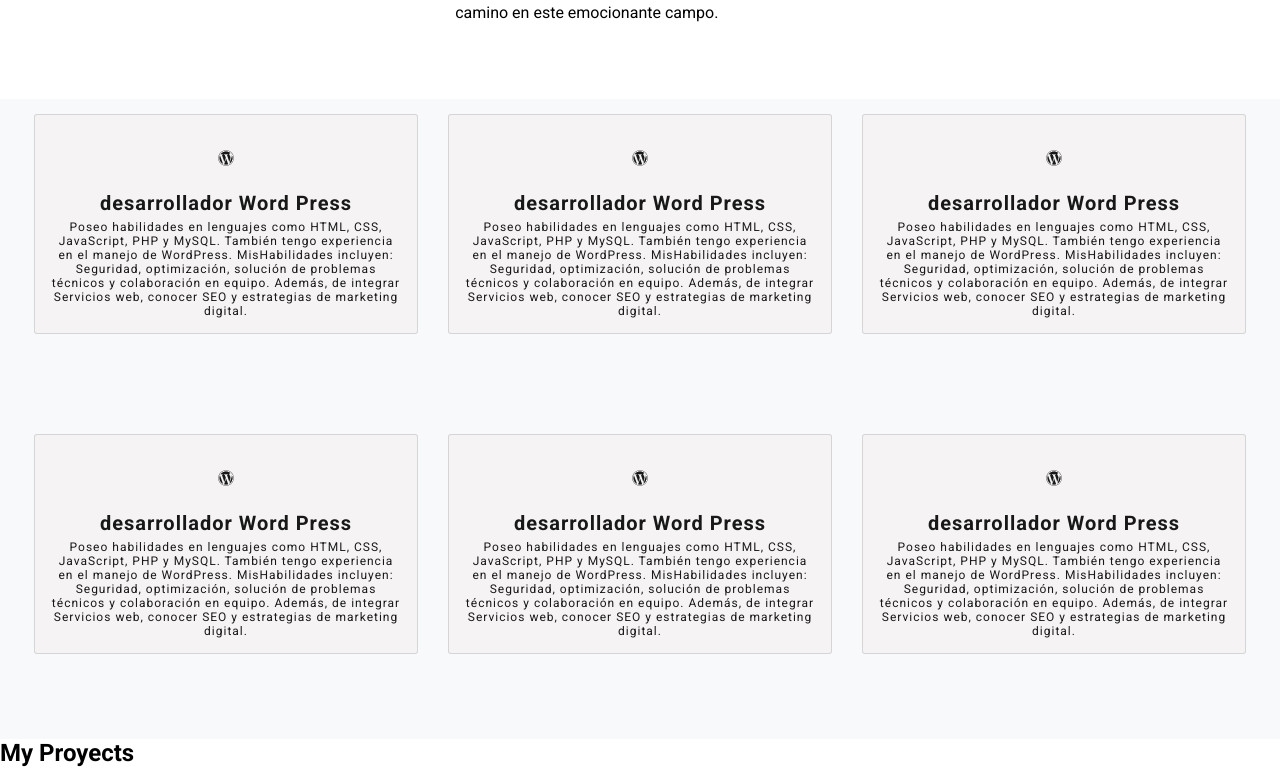
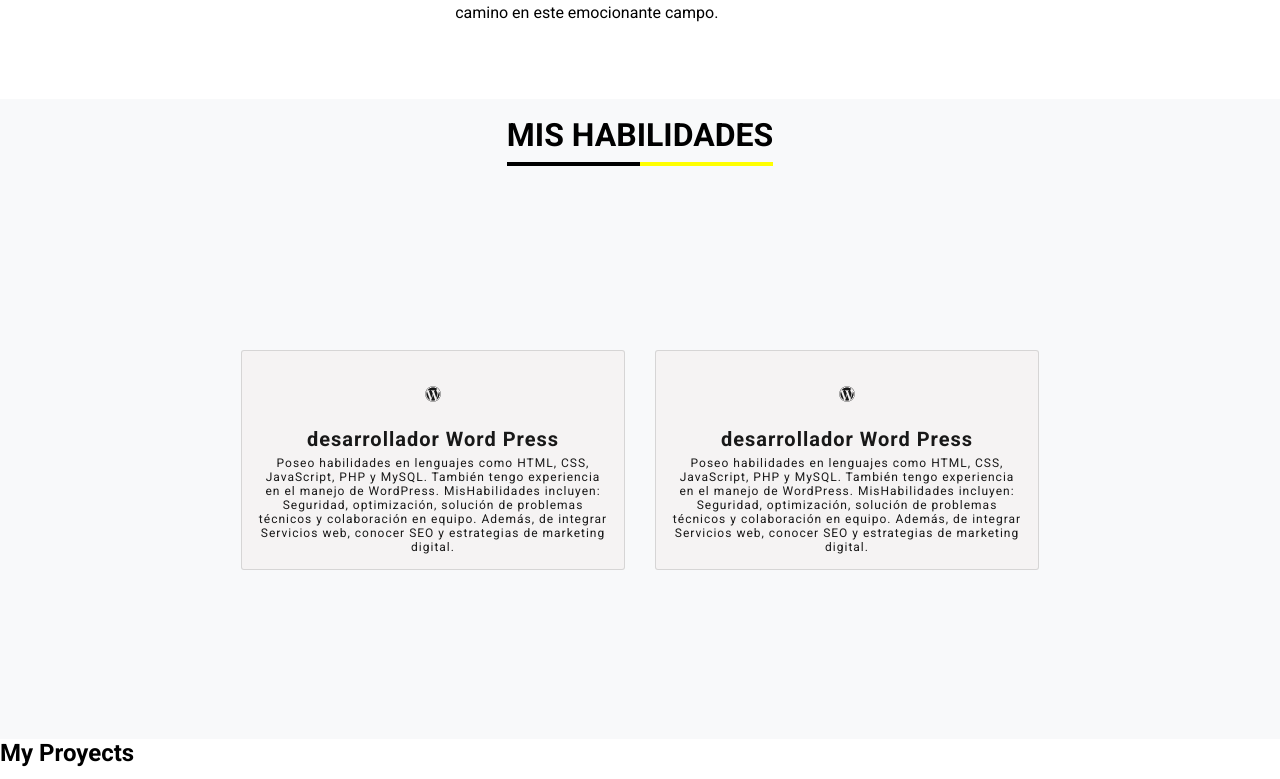
Before and after one commit to DiegoDalera/reactDeveloperProfile, a React (Vite) app: page / in a window 1280 px wide. Shown: the part 1321-2100 px from the top of the page. Built offline with nearby package versions, Linux system fonts and the light colour scheme.

Commit message:
skills data

```diff
--- a/src/Components/Skills/Skills.css
+++ b/src/Components/Skills/Skills.css
@@ -1,6 +1,6 @@
 .skills {
     width: 100%;
-    height: 80vh;
+    min-height: 80vh;
     display: flex;
     flex-direction: row;
     justify-content: center;
@@ -8,3 +8,26 @@
     flex-wrap: wrap;
     background-color: #f8f9fa;
 }
+
+.skills-title {
+    width: 100%;
+    display: flex;
+    justify-content: center;
+    align-items: center;
+    margin-top: 20px;
+}
+
+.skills-title h2 {
+    text-transform: uppercase;
+    position: relative;
+    font-size: 32px;
+    padding-bottom: 15px;
+    margin-bottom: 15px;
+    line-height: 1;
+    background-image: linear-gradient(to right, black 50%, yellow 50%);
+    background-size: 100% 4px;
+    /* Ajusta el grosor de la línea según sea necesario */
+    background-repeat: no-repeat;
+    background-position: 0 100%;
+    /* Ajusta la posición de la línea según sea necesario */
+}
--- a/src/Components/Skills/Skills.jsx
+++ b/src/Components/Skills/Skills.jsx
@@ -1,31 +1,26 @@
-import React from 'react'
-import './Skills.css'
-import Card from './Card'
+import React from "react";
+import "./Skills.css";
+import Card from "./Card";
+import skillsData from "./skillsData.json";
 
 const Skills = () => {
   return (
-    <div className='skills'>
-      <Card link={"#"} icono={"fa-brands fa-wordpress"} titulo={"desarrollador Word Press"} descripcion={
-          "Poseo habilidades en lenguajes como HTML, CSS, JavaScript, PHP y MySQL. También tengo experiencia en el manejo de WordPress. MisHabilidades incluyen: Seguridad, optimización, solución de problemas técnicos y colaboración en equipo. Además, de integrar Servicios     web, conocer SEO y estrategias de marketing digital."
-        }/>
-              <Card link={"#"} icono={"fa-brands fa-wordpress"} titulo={"desarrollador Word Press"} descripcion={
-          "Poseo habilidades en lenguajes como HTML, CSS, JavaScript, PHP y MySQL. También tengo experiencia en el manejo de WordPress. MisHabilidades incluyen: Seguridad, optimización, solución de problemas técnicos y colaboración en equipo. Además, de integrar Servicios     web, conocer SEO y estrategias de marketing digital."
-        }/>
-              <Card link={"#"} icono={"fa-brands fa-wordpress"} titulo={"desarrollador Word Press"} descripcion={
-          "Poseo habilidades en lenguajes como HTML, CSS, JavaScript, PHP y MySQL. También tengo experiencia en el manejo de WordPress. MisHabilidades incluyen: Seguridad, optimización, solución de problemas técnicos y colaboración en equipo. Además, de integrar Servicios     web, conocer SEO y estrategias de marketing digital."
-        }/>
-              <Card link={"#"} icono={"fa-brands fa-wordpress"} titulo={"desarrollador Word Press"} descripcion={
-          "Poseo habilidades en lenguajes como HTML, CSS, JavaScript, PHP y MySQL. También tengo experiencia en el manejo de WordPress. MisHabilidades incluyen: Seguridad, optimización, solución de problemas técnicos y colaboración en equipo. Además, de integrar Servicios     web, conocer SEO y estrategias de marketing digital."
-        }/>
-              <Card link={"#"} icono={"fa-brands fa-wordpress"} titulo={"desarrollador Word Press"} descripcion={
-          "Poseo habilidades en lenguajes como HTML, CSS, JavaScript, PHP y MySQL. También tengo experiencia en el manejo de WordPress. MisHabilidades incluyen: Seguridad, optimización, solución de problemas técnicos y colaboración en equipo. Además, de integrar Servicios     web, conocer SEO y estrategias de marketing digital."
-        }/>
-              <Card link={"#"} icono={"fa-brands fa-wordpress"} titulo={"desarrollador Word Press"} descripcion={
-          "Poseo habilidades en lenguajes como HTML, CSS, JavaScript, PHP y MySQL. También tengo experiencia en el manejo de WordPress. MisHabilidades incluyen: Seguridad, optimización, solución de problemas técnicos y colaboración en equipo. Además, de integrar Servicios     web, conocer SEO y estrategias de marketing digital."
-        }/>
+    <div className="skills">
+      <div className="skills-title">
+        <h2>Mis habilidades</h2>
+      </div>
 
+      {skillsData.map((skill, index) => (
+        <Card
+          key={index}
+          link={skill.link}
+          icono={skill.icono}
+          titulo={skill.titulo}
+          descripcion={skill.descripcion}
+        />
+      ))}
     </div>
-  )
-}
+  );
+};
 
-export default Skills
+export default Skills;
--- /dev/null
+++ b/src/Components/Skills/skillsData.json
@@ -0,0 +1,14 @@
+[
+    {
+      "link": "#",
+      "icono": "fa-brands fa-wordpress",
+      "titulo": "desarrollador Word Press",
+      "descripcion": "Poseo habilidades en lenguajes como HTML, CSS, JavaScript, PHP y MySQL. También tengo experiencia en el manejo de WordPress. MisHabilidades incluyen: Seguridad, optimización, solución de problemas técnicos y colaboración en equipo. Además, de integrar Servicios web, conocer SEO y estrategias de marketing digital."
+    },
+    {
+      "link": "#",
+      "icono": "fa-brands fa-wordpress",
+      "titulo": "desarrollador Word Press",
+      "descripcion": "Poseo habilidades en lenguajes como HTML, CSS, JavaScript, PHP y MySQL. También tengo experiencia en el manejo de WordPress. MisHabilidades incluyen: Seguridad, optimización, solución de problemas técnicos y colaboración en equipo. Además, de integrar Servicios web, conocer SEO y estrategias de marketing digital."
+    }
+  ]
```
